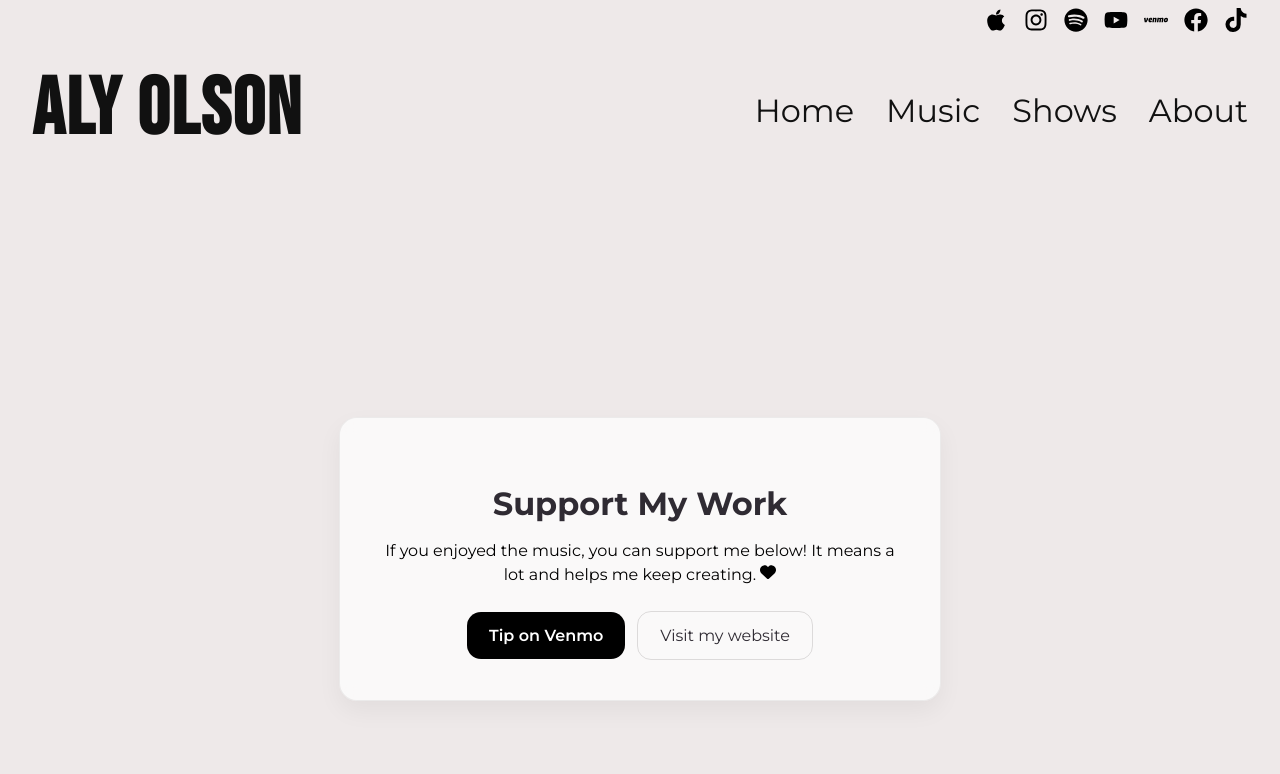
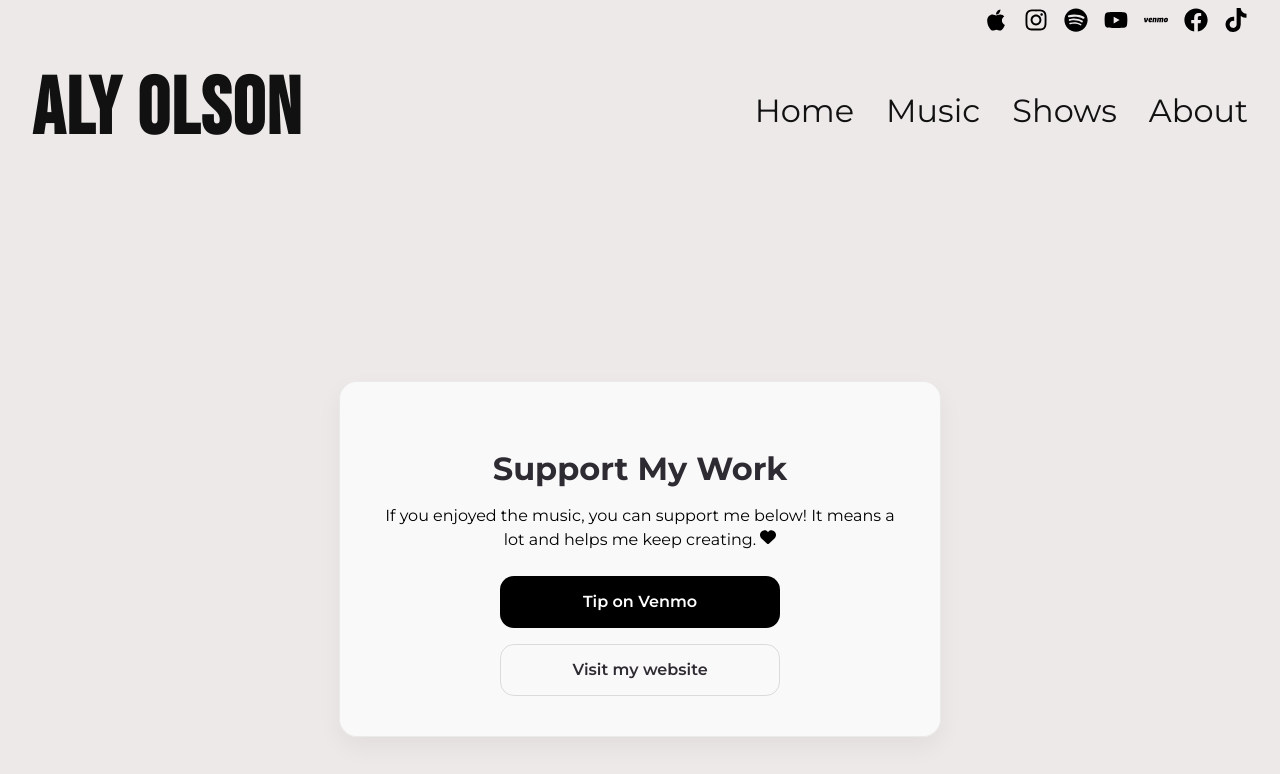
Before and after one commit to yawneazy/yawneazy-music, a React (Vite) app: page /support in a window 1280 px wide. Shown: the top 774 px of the page. Built offline with nearby package versions, Linux system fonts and the light colour scheme.

Commit message:
fixed support buttons

```diff
--- a/src/pages/Support.jsx
+++ b/src/pages/Support.jsx
@@ -11,6 +11,7 @@ function Support() {
             If you enjoyed the music, you can support me below! It means a lot and helps me keep creating. <FaHeart />
           </p>
 
+      <div className="button-group">
           <a
             href="https://account.venmo.com/u/yawneazy"
             target="_blank"
@@ -23,6 +24,7 @@ function Support() {
           <a href="/" className="secondary-link">
             Visit my website
           </a>
+          </div>
         </div>
       </section>
       );
--- a/src/styles/Support.css
+++ b/src/styles/Support.css
@@ -30,32 +30,48 @@
     line-height: 1.5;
   }
 
+  .button-group {
+    display: flex;
+    flex-direction: column;
+    gap: 1rem;
+    align-items: center;
+  }
+
+  /* buttons */
+  .venmo-button,
+  .secondary-link {
+    display: flex;
+    align-items: center;
+    justify-content: center;
+
+    width: 100%;
+    max-width: 280px;
+    height: 52px;
+
+    border-radius: 14px;
+    font-weight: 600;
+    font-size: 1rem;
+    text-decoration: none;
+
+    transition: all 0.2s ease;
+    box-sizing: border-box;
+  }
+
   .venmo-button {
-    display: inline-block;
-    padding: 14px 22px;
-    border-radius: 14px;
     background: black;
     color: white;
-    font-weight: 600;
-    text-decoration: none;
-    transition: transform 0.2s ease, box-shadow 0.2s ease;
   }
 
   .venmo-button:hover {
     transform: translateY(-2px);
-    box-shadow: 0 2px 5px black;
+    box-shadow: 0 4px 10px rgba(0,0,0,0.2);
   }
 
+  /* home button */
   .secondary-link {
-    display: inline-block;
-    margin-left: 12px;
-    padding: 14px 22px;
-    border-radius: 14px;
     background: transparent;
     border: 1px solid rgba(0, 0, 0, 0.12);
     color: #2f2b33;
-    text-decoration: none;
-    transition: 0.2s ease;
   }
 
   .secondary-link:hover {
```
